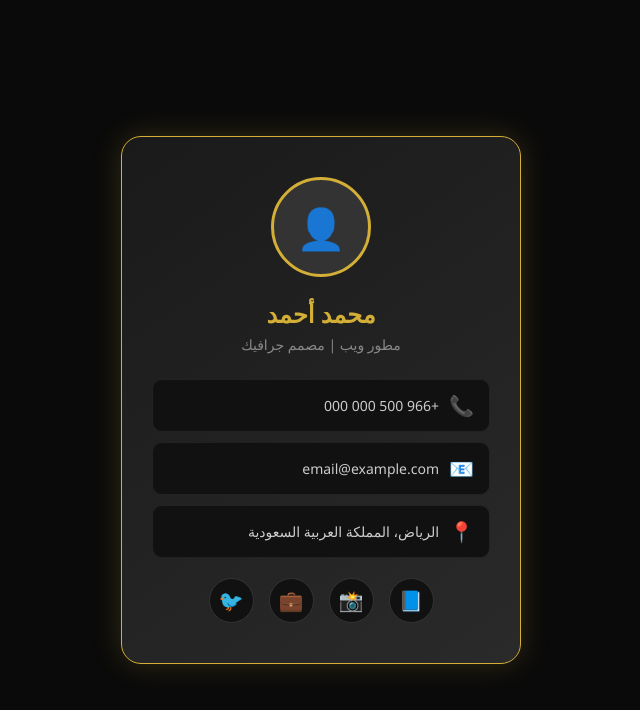
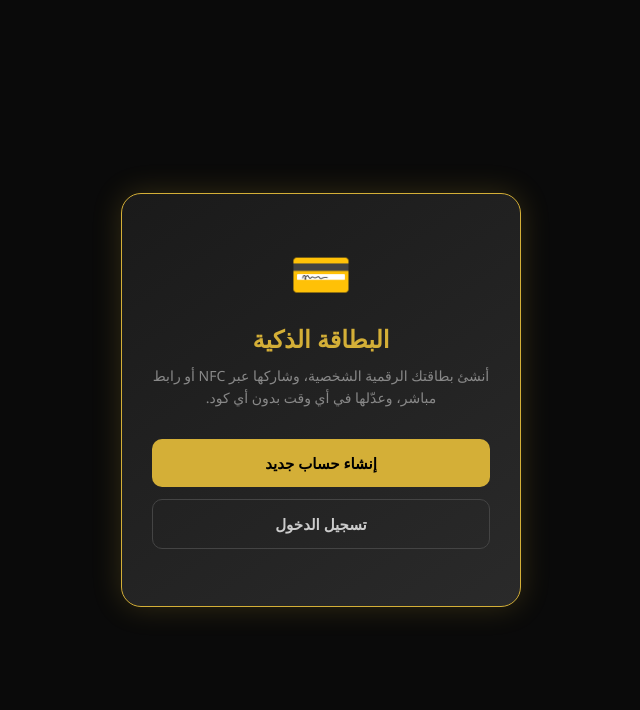
Before and after one commit to ammar1994/smart-card, a plain HTML site: page index.html in a window 1280 px wide. Shown: the whole page, without its empty margins (319-959 px from the left). Drawn offline with Linux system fonts and the light colour scheme.

Commit message:
Update index.html

```diff
--- a/index.html
+++ b/index.html
@@ -13,102 +13,42 @@
     display: flex;
     align-items: center;
     justify-content: center;
+    padding: 20px;
   }
-  .card {
+  .box {
     background: linear-gradient(145deg, #1a1a1a, #2a2a2a);
     border: 1px solid #d4af37;
     border-radius: 20px;
-    padding: 40px 30px;
-    width: 90%;
+    padding: 45px 30px;
+    width: 100%;
     max-width: 400px;
     text-align: center;
     box-shadow: 0 0 30px rgba(212,175,55,0.2);
   }
-  .avatar {
-    width: 100px;
-    height: 100px;
-    border-radius: 50%;
-    border: 3px solid #d4af37;
-    margin: 0 auto 20px;
-    background: #333;
-    display: flex;
-    align-items: center;
-    justify-content: center;
-    font-size: 40px;
+  .logo { font-size: 50px; margin-bottom: 15px; }
+  h1 { color: #d4af37; font-size: 24px; margin-bottom: 10px; }
+  p { color: #888; font-size: 14px; margin-bottom: 30px; line-height: 1.6; }
+  a.btn {
+    display: block;
+    text-decoration: none;
+    padding: 14px;
+    border-radius: 10px;
+    font-size: 15px;
+    font-weight: bold;
+    margin-bottom: 12px;
   }
-  .name {
-    color: #d4af37;
-    font-size: 24px;
-    font-weight: bold;
-    margin-bottom: 5px;
-  }
-  .job {
-    color: #888;
-    font-size: 14px;
-    margin-bottom: 25px;
-  }
-  .info-item {
-    display: flex;
-    align-items: center;
-    background: #111;
-    border-radius: 10px;
-    padding: 12px 15px;
-    margin-bottom: 10px;
-    text-decoration: none;
-    color: #fff;
-    border: 1px solid #222;
-  }
-  .info-item:hover { border-color: #d4af37; }
-  .info-icon { font-size: 20px; margin-left: 10px; }
-  .info-text { font-size: 14px; color: #ccc; }
-  .social {
-    display: flex;
-    justify-content: center;
-    gap: 15px;
-    margin-top: 20px;
-  }
-  .social a {
-    background: #111;
-    border: 1px solid #333;
-    border-radius: 50%;
-    width: 45px;
-    height: 45px;
-    display: flex;
-    align-items: center;
-    justify-content: center;
-    font-size: 20px;
-    text-decoration: none;
-  }
-  .social a:hover { border-color: #d4af37; }
+  .primary { background: #d4af37; color: #000; }
+  .secondary { background: transparent; border: 1px solid #444; color: #ccc; }
+  .secondary:hover { border-color: #d4af37; color: #d4af37; }
 </style>
 </head>
 <body>
-<div class="card">
-  <div class="avatar">👤</div>
-  <div class="name">محمد أحمد</div>
-  <div class="job">مطور ويب | مصمم جرافيك</div>
-
-  <a class="info-item" href="tel:+966500000000">
-    <span class="info-icon">📞</span>
-    <span class="info-text">+966 500 000 000</span>
-  </a>
-
-  <a class="info-item" href="mailto:email@example.com">
-    <span class="info-icon">📧</span>
-    <span class="info-text">email@example.com</span>
-  </a>
-
-  <a class="info-item" href="#">
-    <span class="info-icon">📍</span>
-    <span class="info-text">الرياض، المملكة العربية السعودية</span>
-  </a>
-
-  <div class="social">
-    <a href="#">📘</a>
-    <a href="#">📸</a>
-    <a href="#">💼</a>
-    <a href="#">🐦</a>
-  </div>
+<div class="box">
+  <div class="logo">💳</div>
+  <h1>البطاقة الذكية</h1>
+  <p>أنشئ بطاقتك الرقمية الشخصية، وشاركها عبر NFC أو رابط مباشر، وعدّلها في أي وقت بدون أي كود.</p>
+  <a class="btn primary" href="signup.html">إنشاء حساب جديد</a>
+  <a class="btn secondary" href="login.html">تسجيل الدخول</a>
 </div>
 </body>
 </html>
```
